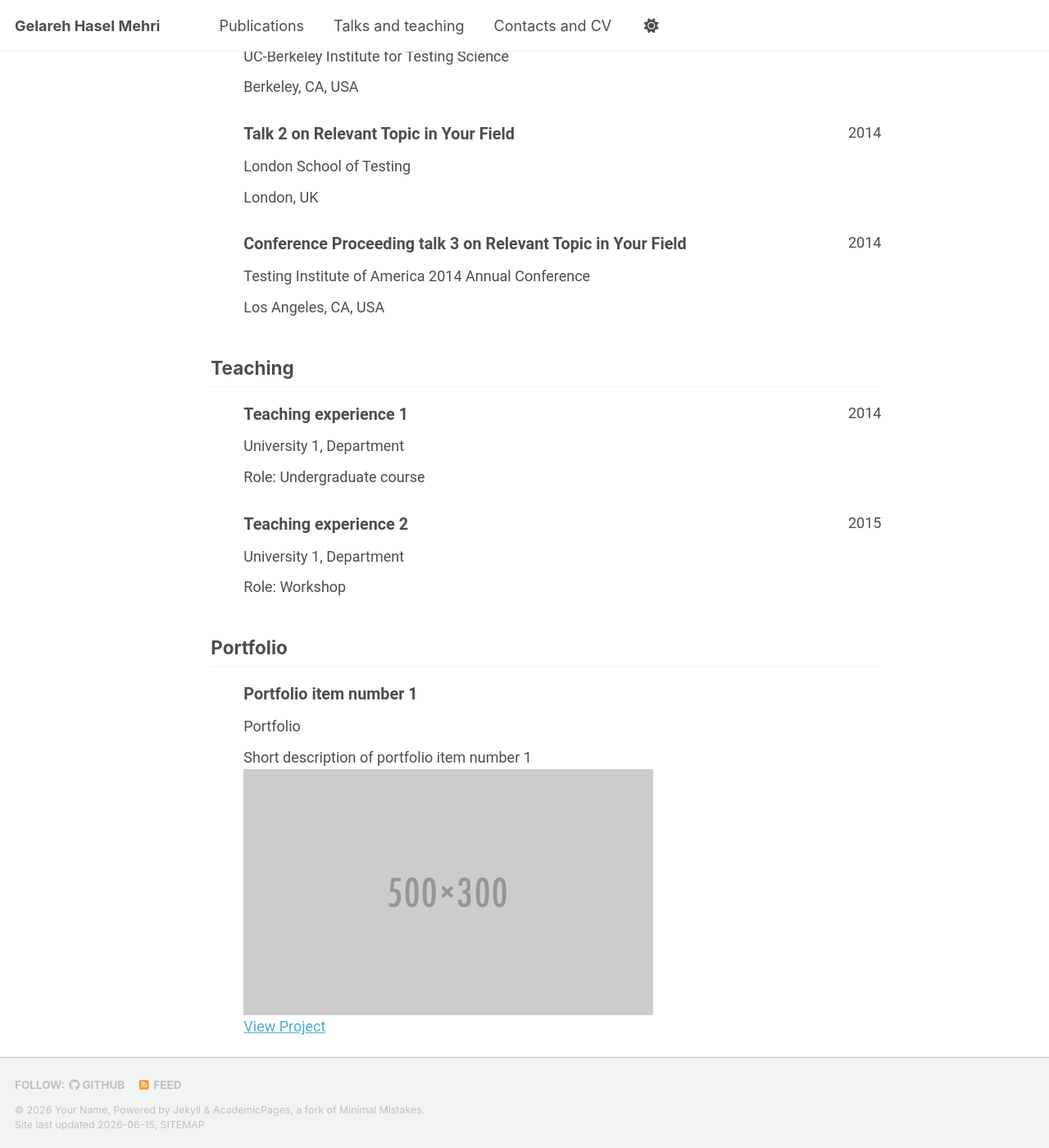
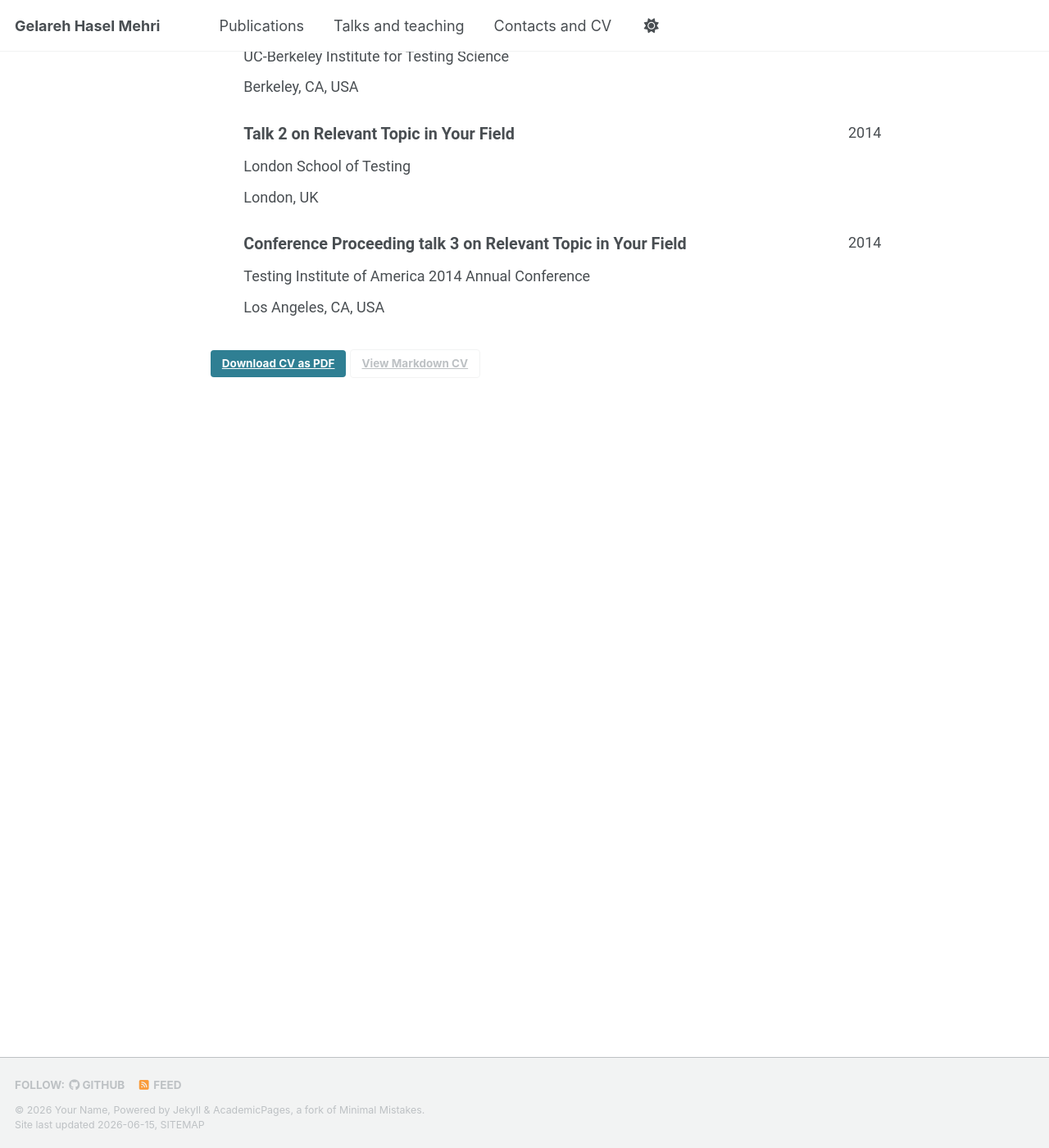
Before and after one commit to gelarehhaselmehri/gelarehhaselmehri.github.io, a Jekyll site: the page built from _pages/cv-json.md, in a window 1280 px wide and 1400 px high, scrolled down 1783 px. Shown: the whole window at 82% size. Built offline with Jekyll 4.4.1, drawn with Linux system fonts in a browser that asks for light colours; a script bundle is joined from its source files by our own code; library files that are not in the unit come from our copies.

Commit message:
Update cv.json

```diff
--- a/_data/cv.json
+++ b/_data/cv.json
@@ -123,30 +123,5 @@
       "location": "Los Angeles, CA, USA",
       "description": ""
     }
-  ],
-  "teaching": [
-    {
-      "course": "Teaching experience 1",
-      "institution": "University 1, Department",
-      "date": "2014-01-01",
-      "role": "Undergraduate course",
-      "description": ""
-    },
-    {
-      "course": "Teaching experience 2",
-      "institution": "University 1, Department",
-      "date": "2015-01-01",
-      "role": "Workshop",
-      "description": ""
-    }
-  ],
-  "portfolio": [
-    {
-      "name": "Portfolio item number 1",
-      "category": "portfolio",
-      "date": "",
-      "url": "",
-      "description": "Short description of portfolio item number 1<br/><img src='/images/500x300.png'>"
-    }
   ]
 }
```
